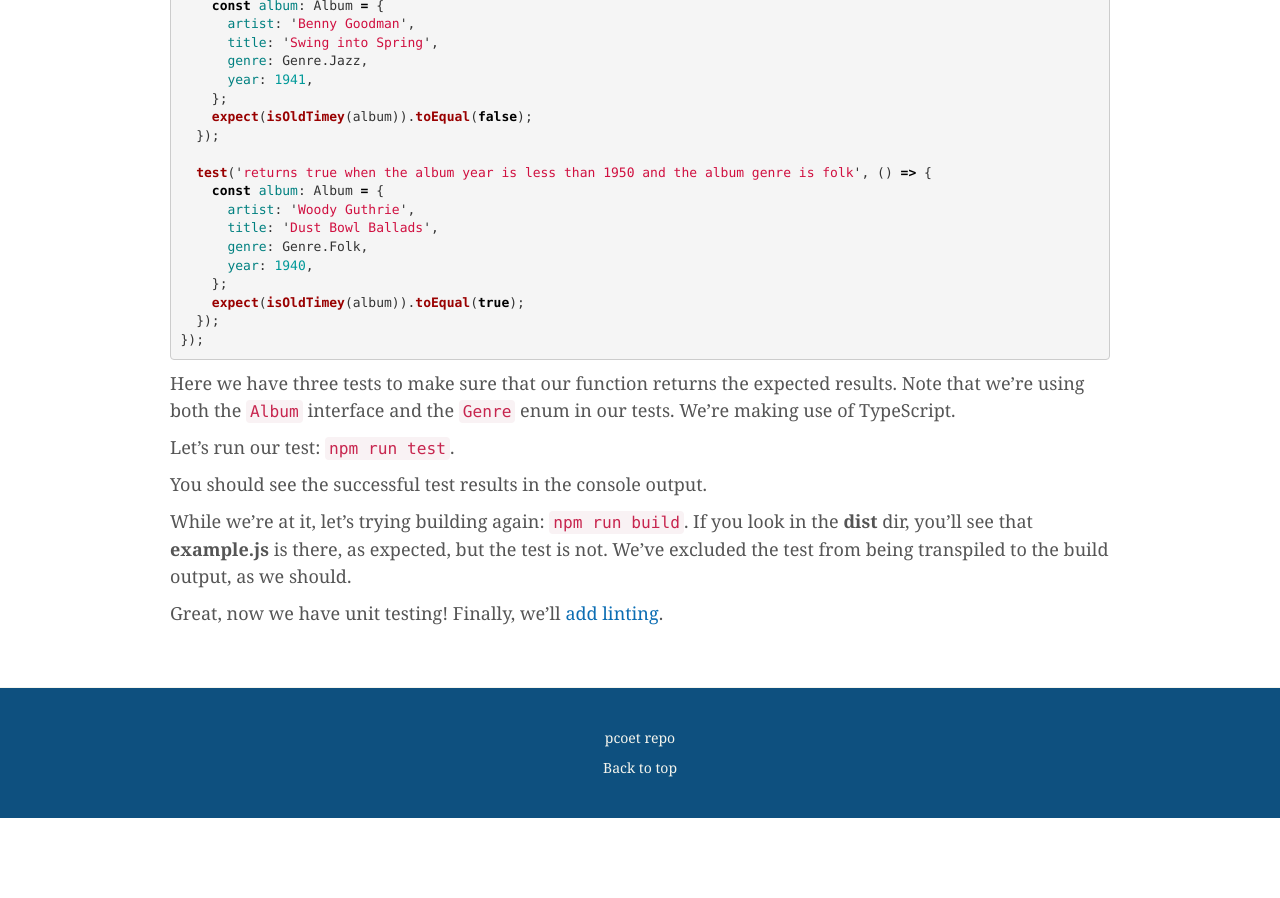
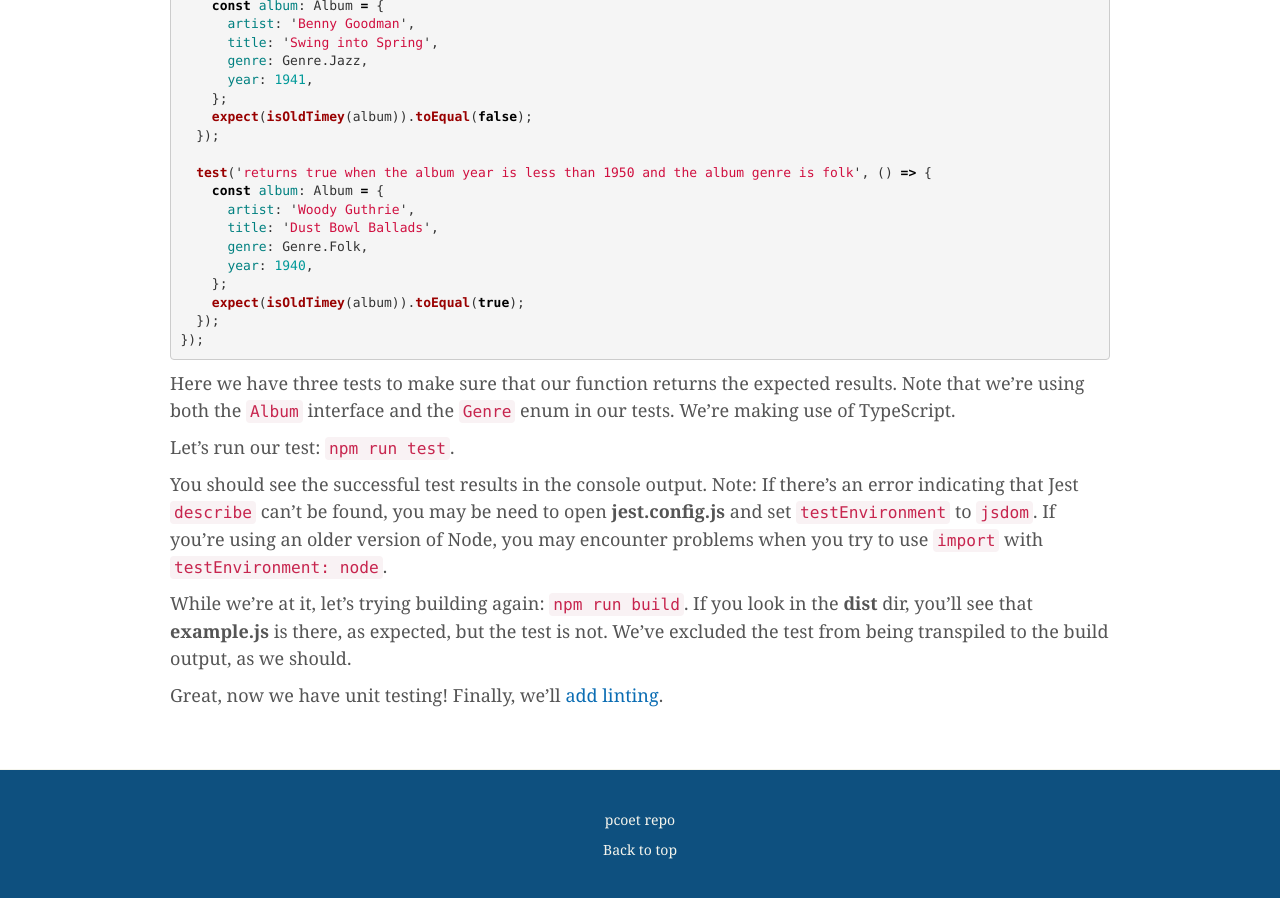
Before and after one commit to pcoet/pcoet.github.io, a Jekyll site: the page built from _posts/2019-12-02-ts-add-tests.md, in a window 1280 px wide and 900 px high, scrolled down 1373 px. Built offline with Jekyll 4.4.1, drawn with Linux system fonts in a browser that asks for light colours; before the commit the page ends 2191 px from its top, so only the background shows below that; some of the changed text lies outside the part shown.

Commit message:
added a note on fixing import error when using ts-jest

```diff
--- a/_posts/2019-12-02-ts-add-tests.md
+++ b/_posts/2019-12-02-ts-add-tests.md
@@ -74,7 +74,7 @@ Here we have three tests to make sure that our function returns the expected res
 
 Let's run our test: `npm run test`.
 
-You should see the successful test results in the console output.
+You should see the successful test results in the console output. Note: If there's an error indicating that Jest `describe` can't be found, you may be need to open **jest.config.js** and set `testEnvironment` to `jsdom`. If you're using an older version of Node, you may encounter problems when you try to use `import` with `testEnvironment: node`.
 
 While we're at it, let's trying building again: `npm run build`. If you look in the **dist** dir, you'll see that **example.js** is there, as expected, but the test is not. We've excluded the test from being transpiled to the build output, as we should.
 
```
Also changed, not shown: other parts of _posts/2019-12-02-ts-add-tests.md (+1 -1 lines), _posts/2019-12-01-ts-quickstart.md (+1 -1 lines).
